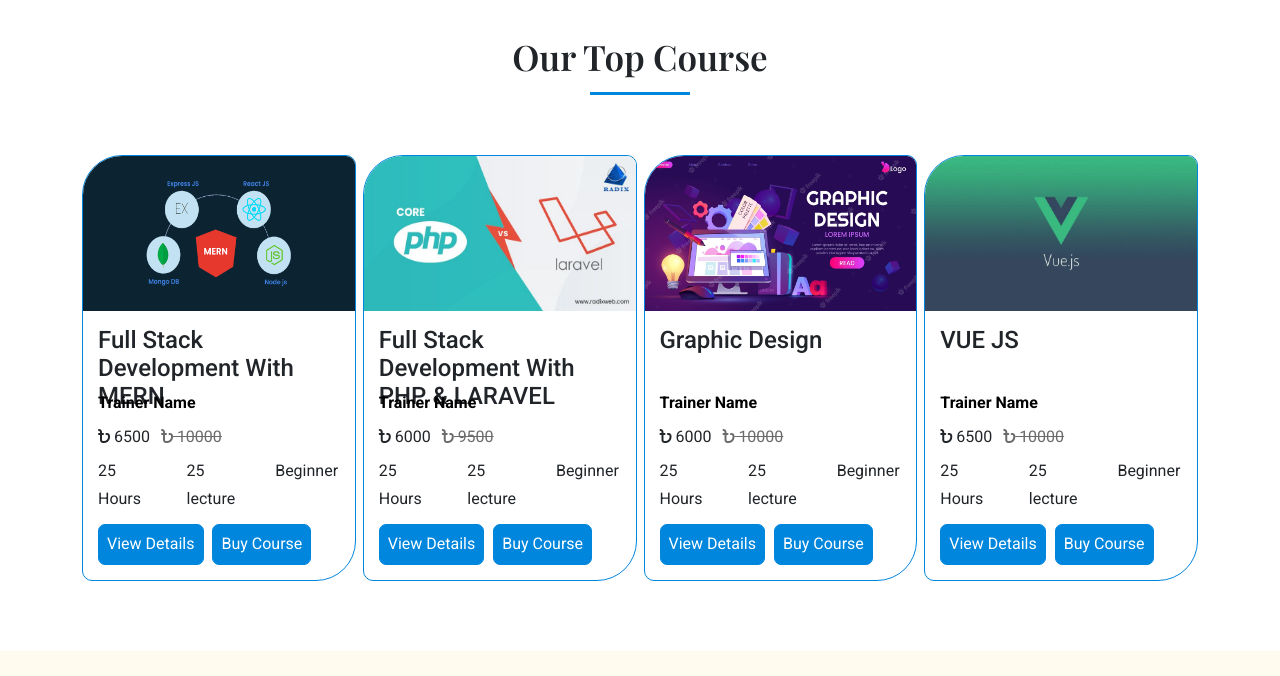
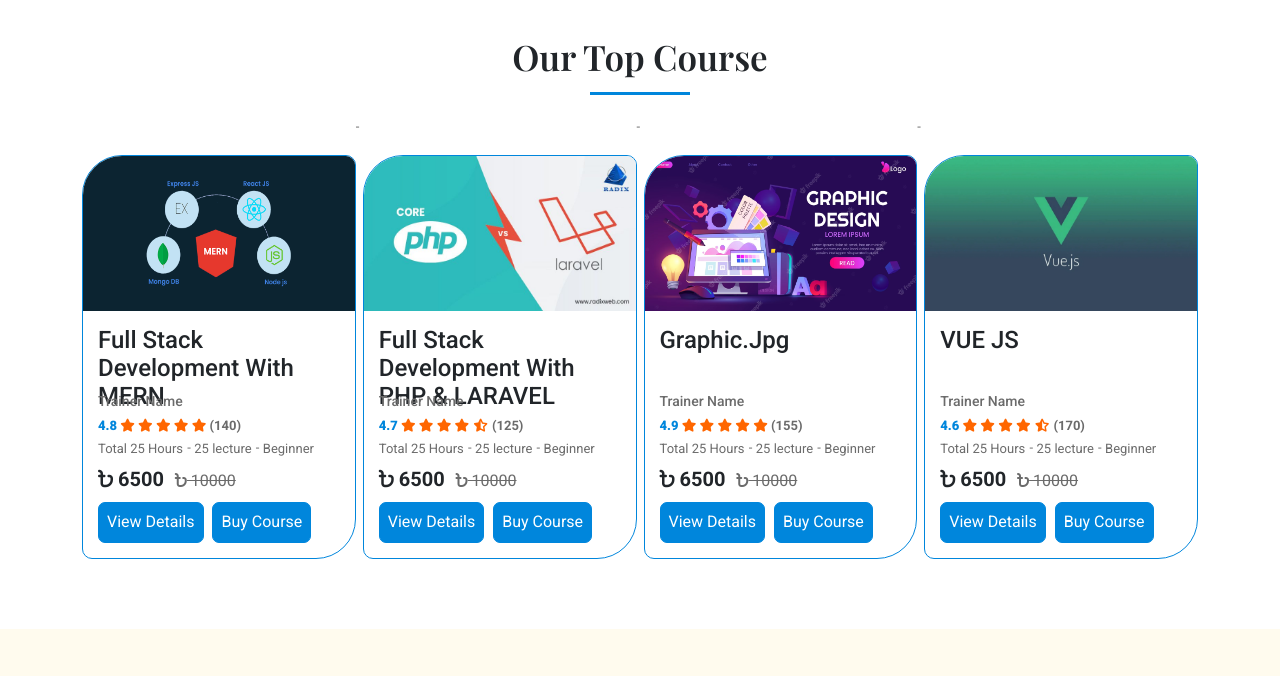
Before and after one commit to Sazib-Banik/TrainingPunditUpdate, a plain HTML site: page index.html in a window 1280 px wide. Shown: the part 1160-1836 px from the top of the page. Drawn offline with nearby package versions, Linux system fonts and the light colour scheme.

Commit message:
top course and top instructor content update

```diff
--- a/assets/css/style.css
+++ b/assets/css/style.css
@@ -348,9 +348,9 @@ nav form button.btn:hover {
 .single-course:hover {
   box-shadow: rgba(0, 0, 0, 0.35) 0px 5px 15px;
 }
-.single-course .row {
+/* .single-course .row {
   padding: 5px 0;
-}
+} */
 .single-course .course-img img {
   height: 155px;
   width: 100%;
@@ -366,9 +366,43 @@ nav form button.btn:hover {
 }
 #top-course-part .course-details p {
   text-transform: capitalize;
-  font-weight: 600;
-  color: #000000;
-  margin-bottom: 5px;
+  font-weight: 500;
+  font-size: 14px;
+  color: var(--secondary-color);
+}
+.single-course .rateing {
+  font-size: 13px;
+}
+.rate {
+  color: var(--primary-bgcolor);
+  font-weight: 900;
+}
+.rateing-star {
+  color: var(--secondary-bgcolor);
+}
+.total-review {
+  color: var(--secondary-color);
+  font-weight: 700;
+}
+.single-course .course-duration {
+  font-size: 13px;
+  color: var(--secondary-color);
+}
+.course-duration span {
+  margin-right: 8px;
+}
+.course-duration span.dot {
+  position: relative;
+}
+.course-duration span::before {
+  position: absolute;
+  content: "-";
+  left: -7px;
+  top: -5px;
+}
+.current-price {
+  font-size: 20px;
+  font-weight: 700;
 }
 .offer {
   text-decoration: line-through;
@@ -540,6 +574,11 @@ nav form button.btn:hover {
   font-size: 24px;
   margin-bottom: 5px;
 }
+.instructor-box .instructor-box-content h6 {
+  color: var(--secondary-color);
+  font-size: 16px;
+  margin-bottom: 7px;
+}
 .instructor-box .instructor-box-content p {
   font-size: 14px;
   margin-bottom: 5px;
@@ -556,6 +595,16 @@ nav form button.btn:hover {
 .instructor-box:hover {
   transform: scale(1.02);
   box-shadow: rgba(0, 0, 0, 0.35) 0px 5px 15px;
+}
+.instructor-rateing {
+  margin-bottom: 5px;
+}
+.instructor-rateing p {
+  margin-bottom: 0 !important;
+}
+.instructor-rateing p i {
+  color: var(--secondary-bgcolor);
+  margin-right: 5px;
 }
 #top-instructor .see-btn {
   display: block;
@@ -764,7 +813,7 @@ nav form button.btn:hover {
   border: 1px solid var(--primary-color);
   color: #fff;
   padding: 2px 11px;
-  width: 285px;
+  width: 320px;
   font-size: 18px;
   border-radius: 15px;
 }
--- a/index.html
+++ b/index.html
@@ -120,7 +120,7 @@
     <main id="main_part">
       <div class="bxslider">
         <div>
-          <img src="./assets/image/banner-1.jpg" />
+          <img src="./assets/image/banner-1.jpg" alt="banner-img" />
           <div class="overlay">
             <h1>Start your career with certification</h1>
             <p>
@@ -134,7 +134,7 @@
           </div>
         </div>
         <div>
-          <img src="./assets/image/banner-1.jpg" />
+          <img src="./assets/image/banner-1.jpg" alt="banner-img" />
           <div class="overlay">
             <h1>Start your career with certification</h1>
             <p>
@@ -279,18 +279,31 @@
                     <span class="text-uppercase">MERN</span>
                   </h3>
                   <p>Trainer Name</p>
-                  <span
-                    ><i class="fa-solid fa-bangladeshi-taka-sign"></i>
-                    6500</span
-                  >
-                  <span class="offer"
-                    ><i class="fa-solid fa-bangladeshi-taka-sign"></i>
-                    10000</span
-                  >
-                  <div class="row">
-                    <div class="col">25 Hours</div>
-                    <div class="col">25 lecture</div>
-                    <div class="col">Beginner</div>
+                  <div class="rateing">
+                    <span class="rate">4.8</span>
+                    <span class="rateing-star">
+                      <i class="fa-solid fa-star"></i>
+                      <i class="fa-solid fa-star"></i>
+                      <i class="fa-solid fa-star"></i>
+                      <i class="fa-solid fa-star"></i>
+                      <i class="fa-solid fa-star"></i>
+                    </span>
+                    <span class="total-review">(140)</span>
+                  </div>
+                  <div class="course-duration">
+                    <span>Total 25 Hours</span>
+                    <span class="dot">25 lecture</span>
+                    <span class="dot">Beginner</span>
+                  </div>
+                  <div>
+                    <span class="current-price"
+                      ><i class="fa-solid fa-bangladeshi-taka-sign"></i>
+                      6500</span
+                    >
+                    <span class="offer"
+                      ><i class="fa-solid fa-bangladeshi-taka-sign"></i>
+                      10000</span
+                    >
                   </div>
                   <div class="course-btn-group">
                     <a href="#" class="course-btn">view details</a>
@@ -314,18 +327,31 @@
                     <span class="text-uppercase">PHP & LARAVEL</span>
                   </h3>
                   <p>Trainer Name</p>
-                  <span
-                    ><i class="fa-solid fa-bangladeshi-taka-sign"></i>
-                    6000</span
-                  >
-                  <span class="offer"
-                    ><i class="fa-solid fa-bangladeshi-taka-sign"></i>
-                    9500</span
-                  >
-                  <div class="row">
-                    <div class="col">25 Hours</div>
-                    <div class="col">25 lecture</div>
-                    <div class="col">Beginner</div>
+                  <div class="rateing">
+                    <span class="rate">4.7</span>
+                    <span class="rateing-star">
+                      <i class="fa-solid fa-star"></i>
+                      <i class="fa-solid fa-star"></i>
+                      <i class="fa-solid fa-star"></i>
+                      <i class="fa-solid fa-star"></i>
+                      <i class="fa-solid fa-star-half-stroke"></i>
+                    </span>
+                    <span class="total-review">(125)</span>
+                  </div>
+                  <div class="course-duration">
+                    <span>Total 25 Hours</span>
+                    <span class="dot">25 lecture</span>
+                    <span class="dot">Beginner</span>
+                  </div>
+                  <div>
+                    <span class="current-price"
+                      ><i class="fa-solid fa-bangladeshi-taka-sign"></i>
+                      6500</span
+                    >
+                    <span class="offer"
+                      ><i class="fa-solid fa-bangladeshi-taka-sign"></i>
+                      10000</span
+                    >
                   </div>
                   <div class="course-btn-group">
                     <a href="#" class="course-btn">view details</a>
@@ -344,20 +370,33 @@
                   />
                 </div>
                 <div class="course-details">
-                  <h3>Graphic Design</h3>
+                  <h3>graphic.jpg</h3>
                   <p>Trainer Name</p>
-                  <span
-                    ><i class="fa-solid fa-bangladeshi-taka-sign"></i>
-                    6000</span
-                  >
-                  <span class="offer"
-                    ><i class="fa-solid fa-bangladeshi-taka-sign"></i>
-                    10000</span
-                  >
-                  <div class="row">
-                    <div class="col">25 Hours</div>
-                    <div class="col">25 lecture</div>
-                    <div class="col">Beginner</div>
+                  <div class="rateing">
+                    <span class="rate">4.9</span>
+                    <span class="rateing-star">
+                      <i class="fa-solid fa-star"></i>
+                      <i class="fa-solid fa-star"></i>
+                      <i class="fa-solid fa-star"></i>
+                      <i class="fa-solid fa-star"></i>
+                      <i class="fa-solid fa-star"></i>
+                    </span>
+                    <span class="total-review">(155)</span>
+                  </div>
+                  <div class="course-duration">
+                    <span>Total 25 Hours</span>
+                    <span class="dot">25 lecture</span>
+                    <span class="dot">Beginner</span>
+                  </div>
+                  <div>
+                    <span class="current-price"
+                      ><i class="fa-solid fa-bangladeshi-taka-sign"></i>
+                      6500</span
+                    >
+                    <span class="offer"
+                      ><i class="fa-solid fa-bangladeshi-taka-sign"></i>
+                      10000</span
+                    >
                   </div>
                   <div class="course-btn-group">
                     <a href="#" class="course-btn">view details</a>
@@ -378,18 +417,31 @@
                 <div class="course-details">
                   <h3>VUE JS</h3>
                   <p>Trainer Name</p>
-                  <span
-                    ><i class="fa-solid fa-bangladeshi-taka-sign"></i>
-                    6500</span
-                  >
-                  <span class="offer"
-                    ><i class="fa-solid fa-bangladeshi-taka-sign"></i>
-                    10000</span
-                  >
-                  <div class="row">
-                    <div class="col">25 Hours</div>
-                    <div class="col">25 lecture</div>
-                    <div class="col">Beginner</div>
+                  <div class="rateing">
+                    <span class="rate">4.6</span>
+                    <span class="rateing-star">
+                      <i class="fa-solid fa-star"></i>
+                      <i class="fa-solid fa-star"></i>
+                      <i class="fa-solid fa-star"></i>
+                      <i class="fa-solid fa-star"></i>
+                      <i class="fa-solid fa-star-half-stroke"></i>
+                    </span>
+                    <span class="total-review">(170)</span>
+                  </div>
+                  <div class="course-duration">
+                    <span>Total 25 Hours</span>
+                    <span class="dot">25 lecture</span>
+                    <span class="dot">Beginner</span>
+                  </div>
+                  <div>
+                    <span class="current-price"
+                      ><i class="fa-solid fa-bangladeshi-taka-sign"></i>
+                      6500</span
+                    >
+                    <span class="offer"
+                      ><i class="fa-solid fa-bangladeshi-taka-sign"></i>
+                      10000</span
+                    >
                   </div>
                   <div class="course-btn-group">
                     <a href="#" class="course-btn">view details</a>
@@ -739,6 +791,12 @@
               </div>
               <div class="instructor-box-content">
                 <h5>Instructor Name Here</h5>
+                <h6>Instructor expartise here</h6>
+
+                <div class="instructor-rateing">
+                  <p><i class="fa-solid fa-star"></i> 4.8 Instructor Rating</p>
+                  <p><i class="fa-solid fa-award"></i> 125 student reviews</p>
+                </div>
                 <p>
                   About instructor Lorem ipsum dolor sit amet consectetur
                   adipisicing elit. Deserunt, distinctio...
@@ -760,6 +818,12 @@
               </div>
               <div class="instructor-box-content">
                 <h5>Instructor Name Here</h5>
+                <h6>Instructor expartise here</h6>
+
+                <div class="instructor-rateing">
+                  <p><i class="fa-solid fa-star"></i> 4.8 Instructor Rating</p>
+                  <p><i class="fa-solid fa-award"></i> 125 student reviews</p>
+                </div>
                 <p>
                   About instructor Lorem ipsum dolor sit amet consectetur
                   adipisicing elit. Deserunt, distinctio...
@@ -781,6 +845,12 @@
               </div>
               <div class="instructor-box-content">
                 <h5>Instructor Name Here</h5>
+                <h6>Instructor expartise here</h6>
+
+                <div class="instructor-rateing">
+                  <p><i class="fa-solid fa-star"></i> 4.8 Instructor Rating</p>
+                  <p><i class="fa-solid fa-award"></i> 125 student reviews</p>
+                </div>
                 <p>
                   About instructor Lorem ipsum dolor sit amet consectetur
                   adipisicing elit. Deserunt, distinctio...
@@ -802,6 +872,12 @@
               </div>
               <div class="instructor-box-content">
                 <h5>Instructor Name Here</h5>
+                <h6>Instructor expartise here</h6>
+
+                <div class="instructor-rateing">
+                  <p><i class="fa-solid fa-star"></i> 4.8 Instructor Rating</p>
+                  <p><i class="fa-solid fa-award"></i> 125 student reviews</p>
+                </div>
                 <p>
                   About instructor Lorem ipsum dolor sit amet consectetur
                   adipisicing elit. Deserunt, distinctio...
@@ -1163,14 +1239,14 @@
           </div>
         </div>
         <ul class="partnerslider">
-          <li><img src="./assets/image/partner.jpg" /></li>
-          <li><img src="./assets/image/partner1.jpg" /></li>
-          <li><img src="./assets/image/partner2.jpg" /></li>
-          <li><img src="./assets/image/partner3.jpg" /></li>
-          <li><img src="./assets/image/partner1.jpg" /></li>
-          <li><img src="./assets/image/partner2.jpg" /></li>
-          <li><img src="./assets/image/partner.jpg" /></li>
-          <li><img src="./assets/image/partner3.jpg" /></li>
+          <li><img src="./assets/image/partner.jpg" alt="partners-logo" /></li>
+          <li><img src="./assets/image/partner1.jpg" alt="partners-logo" /></li>
+          <li><img src="./assets/image/partner2.jpg" alt="partners-logo" /></li>
+          <li><img src="./assets/image/partner3.jpg" alt="partners-logo" /></li>
+          <li><img src="./assets/image/partner1.jpg" alt="partners-logo" /></li>
+          <li><img src="./assets/image/partner2.jpg" alt="partners-logo" /></li>
+          <li><img src="./assets/image/partner.jpg" alt="partners-logo" /></li>
+          <li><img src="./assets/image/partner3.jpg" alt="partners-logo" /></li>
         </ul>
       </div>
     </section>
@@ -1187,7 +1263,9 @@
                 </h2>
               </div>
             </div>
-            <div class="col-sm-12 col-md-12 col-lg-6 d-flex align-items-center">
+            <div
+              class="col-sm-12 col-md-12 col-lg-6 d-flex align-items-center justify-content-center"
+            >
               <div class="newsletter_form">
                 <input type="text" placeholder="Enter Your Email..." />
                 <button class="theme-btn">Subscribe</button>
@@ -1297,7 +1375,7 @@
     </footer>
     <!-- ===== footer_part end ===== -->
     <!-- ===== copyright-part start ===== -->
-    <section id="copyright-part" class="py-3">
+    <div id="copyright-part" class="py-3">
       <div class="container">
         <div class="row">
           <div class="col-md-6">
@@ -1340,7 +1418,7 @@
           </div>
         </div>
       </div>
-    </section>
+    </div>
     <!-- ===== copyright-part end ===== -->
     <!-- ===== jquery link ===== -->
     <script src="./assets/js/jquery.min.js"></script>
```
